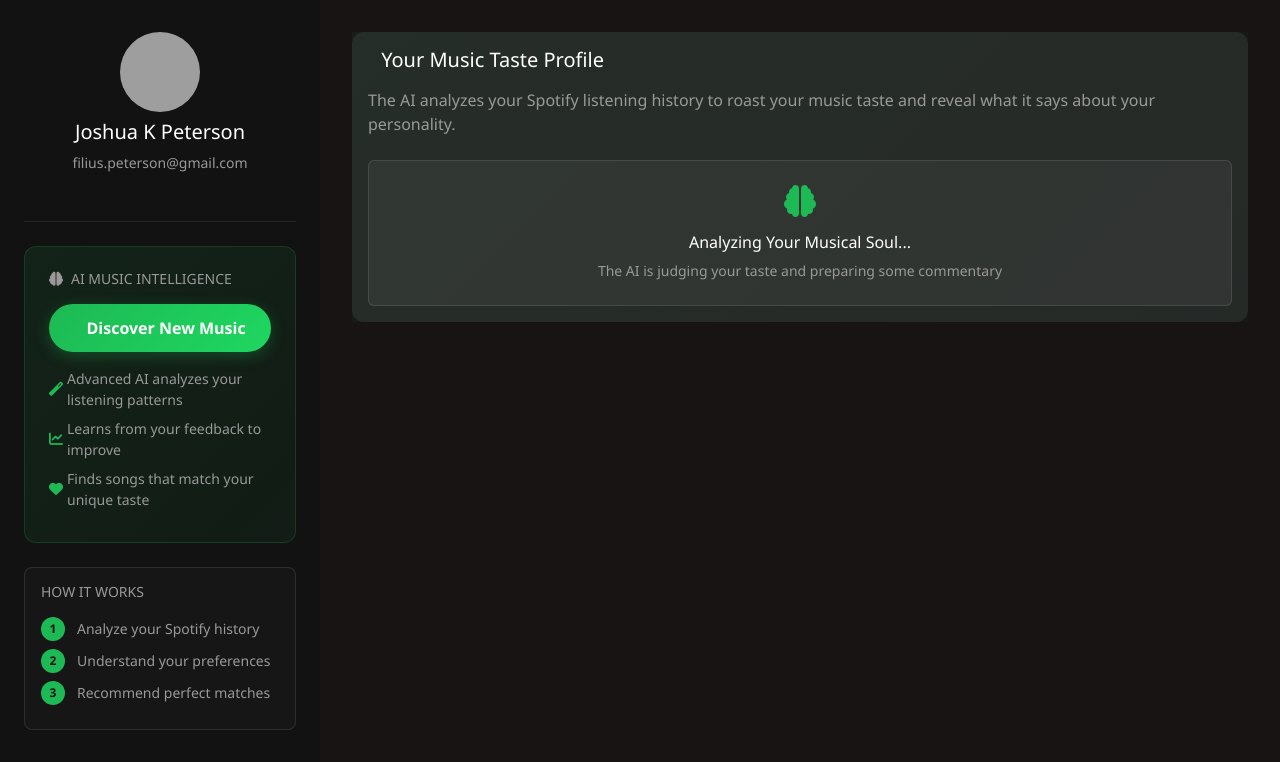
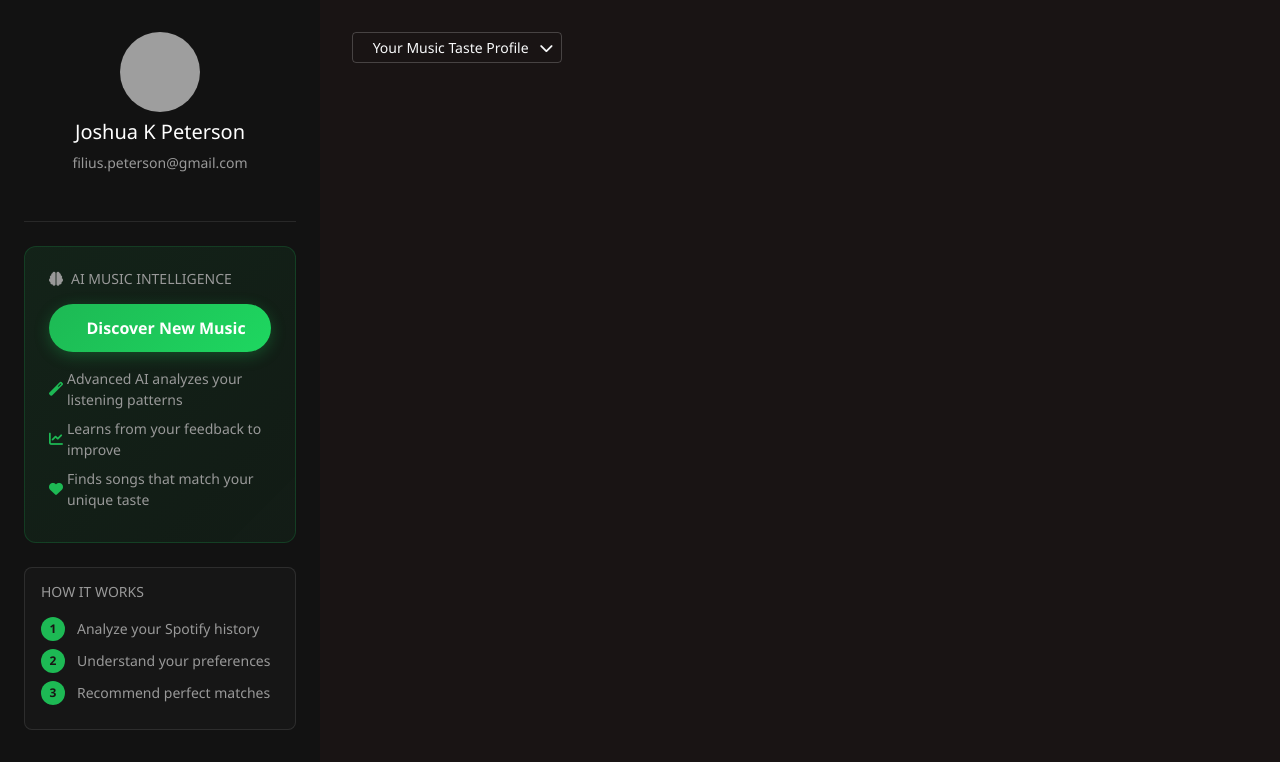
Before and after one commit to echoflame14/spotifai, a Flask app: template templates/dashboard.html in a window 1280 px wide. Shown: the part 59-821 px from the top of the page. Run offline with Flask 3, Linux system fonts and the light colour scheme; the template is opened without the code that fills it: values that come from a table or form of the project are taken from there, others are empty; grey boxes are pictures that could not be loaded.

Commit message:
Improve the music taste profile by making it collapsible on the dashboard
Implements a collapsible overlay for the music taste profile on the dashboard, adds a "Next Rec" button, and includes CSS and JS updates.

Replit-Commit-Author: Agent
Replit-Commit-Session-Id: 29540f0e-a192-4226-bd99-4fa6a87f0a2e
Replit-Commit-Screenshot-Url: https://storage.googleapis.com/screenshot-production-us-central1/deb2334e-2767-4af0-932d-2c07564b350b/c8675971-4443-425d-a534-686767f8e2ed.jpg

```diff
--- a/static/css/style.css
+++ b/static/css/style.css
@@ -304,6 +304,55 @@ html, body {
     background-color: rgba(29, 185, 84, 0.2) !important;
 }
 
+/* Music Taste Profile Overlay */
+.music-profile-toggle .btn {
+    border: 1px solid rgba(255, 255, 255, 0.2);
+    transition: all 0.3s ease;
+}
+
+.music-profile-toggle .btn:hover {
+    border-color: var(--spotify-green);
+    color: var(--spotify-green);
+    background-color: rgba(29, 185, 84, 0.1);
+}
+
+.music-profile-overlay {
+    position: absolute;
+    top: 0;
+    left: 0;
+    right: 0;
+    z-index: 1000;
+    background: rgba(0, 0, 0, 0.8);
+    backdrop-filter: blur(10px);
+    border-radius: 12px;
+    padding: 1rem;
+    animation: fadeInOverlay 0.3s ease-out;
+}
+
+@keyframes fadeInOverlay {
+    from {
+        opacity: 0;
+        transform: translateY(-20px);
+    }
+    to {
+        opacity: 1;
+        transform: translateY(0);
+    }
+}
+
+.music-profile-overlay .card {
+    box-shadow: 0 10px 30px rgba(0, 0, 0, 0.5);
+    border: 1px solid rgba(29, 185, 84, 0.2);
+}
+
+.music-profile-toggle .btn .fa-chevron-down {
+    transition: transform 0.3s ease;
+}
+
+.music-profile-toggle .btn[aria-expanded="true"] .fa-chevron-down {
+    transform: rotate(180deg);
+}
+
 /* Features List */
 .features {
     text-align: left;
--- a/static/js/player.js
+++ b/static/js/player.js
@@ -440,6 +440,9 @@ function displayRecommendedTrack(track, reasoning) {
                 <button class="btn btn-spotify me-2" onclick="playRecommendedTrack('${track.uri}')">
                     <i class="fas fa-play me-1"></i>Play
                 </button>
+                <button class="btn btn-outline-light me-2" onclick="getNextRecommendation()">
+                    <i class="fas fa-forward me-1"></i>Next Rec
+                </button>
                 <a href="${track.external_url}" target="_blank" class="btn btn-outline-spotify">
                     <i class="fab fa-spotify me-1"></i>Open in Spotify
                 </a>
@@ -588,6 +591,25 @@ function submitFeedback() {
     });
 }
 
+function getNextRecommendation() {
+    console.log('🔄 Getting next recommendation...');
+
+    // Hide current chat feedback
+    const chatFeedback = document.getElementById('chatFeedback');
+    if (chatFeedback) {
+        chatFeedback.style.display = 'none';
+    }
+
+    // Clear feedback status
+    const statusDiv = document.getElementById('feedbackStatus');
+    if (statusDiv) {
+        statusDiv.innerHTML = '';
+    }
+
+    // Trigger a new recommendation
+    handleAIRecommendation();
+}
+
 // Console welcome message
 console.log('%c🎵 Spotify Clone Player Initialized', 'color: #1db954; font-size: 16px; font-weight: bold;');
 console.log('%cUse spacebar to play/pause music', 'color: #b3b3b3; font-size: 12px;');
--- a/templates/dashboard.html
+++ b/templates/dashboard.html
@@ -75,14 +75,29 @@
 
         <!-- Main Content -->
         <div class="col-lg-9 col-md-8 main-content">
-            <!-- Music Taste Profile -->
-            <div class="music-profile mb-4">
-                <div class="card bg-dark-card border-0">
+            <!-- Music Taste Profile Toggle -->
+            <div class="music-profile-toggle mb-3">
+                <button class="btn btn-outline-light btn-sm" type="button" data-bs-toggle="collapse"
+                        data-bs-target="#musicProfileCollapse" aria-expanded="false">
+                    <i class="fas fa-user-music me-2"></i>
+                    Your Music Taste Profile
+                    <i class="fas fa-chevron-down ms-2"></i>
+                </button>
+            </div>
+
+            <!-- Collapsible Music Taste Profile Overlay -->
+            <div class="collapse" id="musicProfileCollapse">
+                <div class="music-profile-overlay position-relative mb-4">
+                    <div class="card bg-dark-card border-0 shadow-lg" style="position: relative; z-index: 10;">
                         <div class="card-body">
-                        <h5 class="card-title text-white mb-3">
+                            <div class="d-flex justify-content-between align-items-center mb-3">
+                                <h5 class="card-title text-white mb-0">
                                     <i class="fas fa-user-music text-spotify me-2"></i>
                                     Your Music Taste Profile
                                 </h5>
+                                <button type="button" class="btn-close btn-close-white"
+                                        data-bs-toggle="collapse" data-bs-target="#musicProfileCollapse"></button>
+                            </div>
                             <p class="text-muted">The AI analyzes your Spotify listening history to roast your music taste and reveal what it says about your personality.</p>
 
                             {% if music_insights and music_insights.analysis_ready %}
@@ -117,6 +132,7 @@
                                     </div>
                                 </div>
                             {% endif %}
+                        </div>
                     </div>
                 </div>
             </div>
```
Lines whose indentation alone changed are shown as unchanged.
